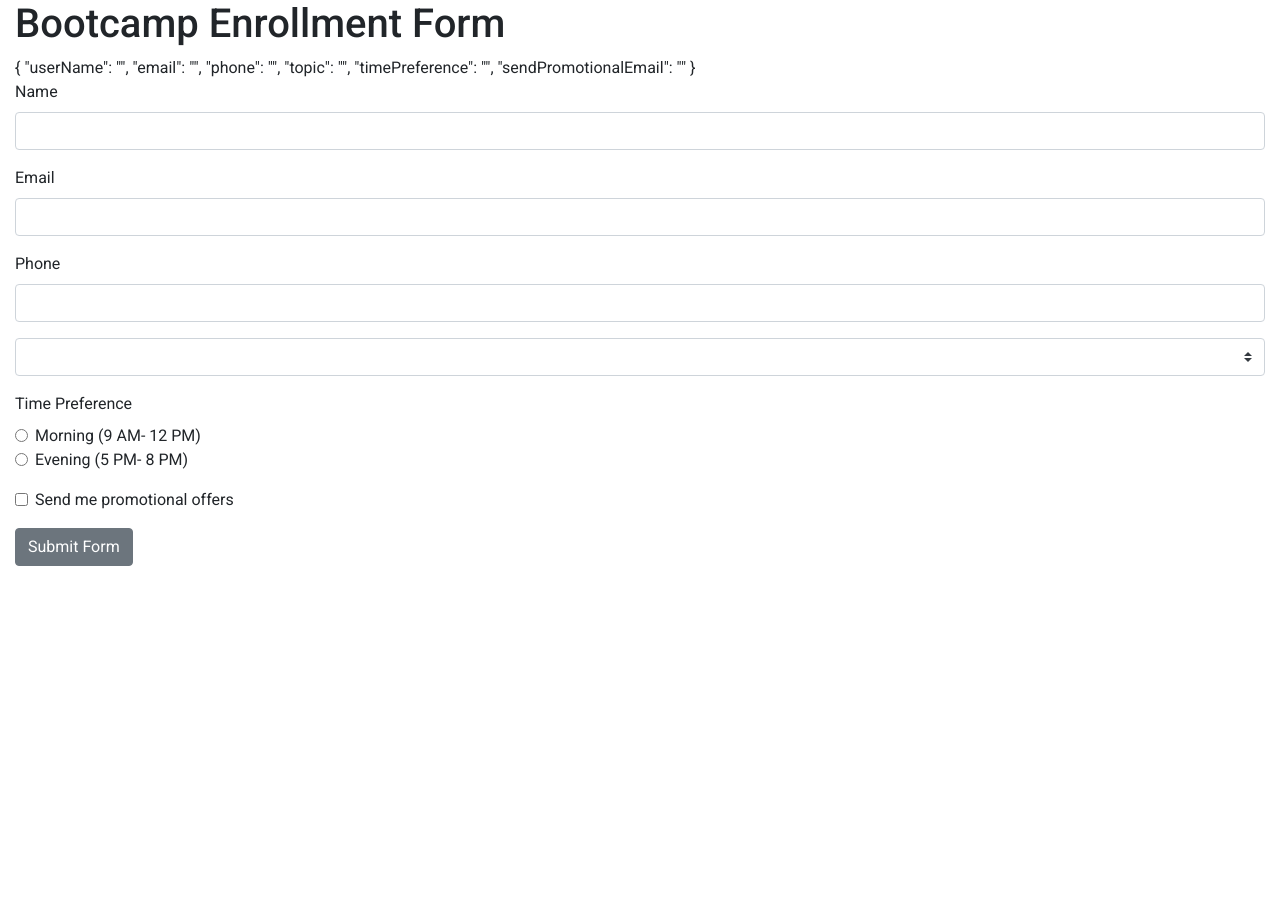
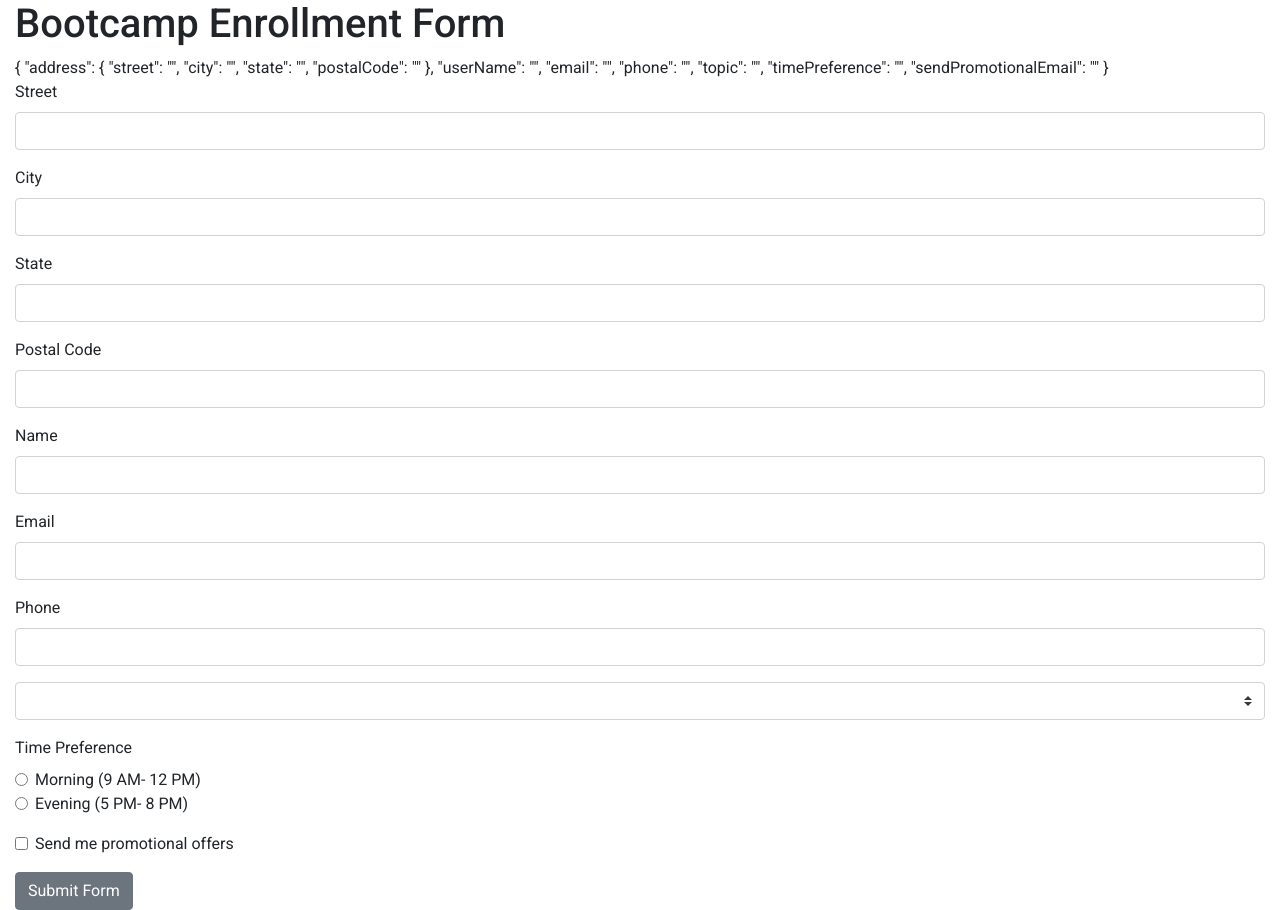
Before and after one commit to ozgursarikamis/angular-forms, an Angular app: page / in a window 1280 px wide. Before the commit the page ends 800 px from the top, so only its background shows below. Built offline with nearby package versions, Linux system fonts and the light colour scheme.

Commit message:
ngModelGroup implemented

```diff
--- a/src/app/app.component.html
+++ b/src/app/app.component.html
@@ -1,8 +1,26 @@
 <div class="container-fluid">
   <h1>Bootcamp Enrollment Form</h1>
   <form #userForm="ngForm">
+    {{ userForm.value | json }}
 
-    {{ userForm.value | json }}
+    <div ngModelGroup="address">
+      <div class="form-group">
+        <label>Street</label>
+        <input type="text" name="street" ngModel class="form-control" />
+      </div>
+      <div class="form-group">
+        <label>City</label>
+        <input type="text" name="city" ngModel class="form-control" />
+      </div>
+      <div class="form-group">
+        <label>State</label>
+        <input type="text" name="state" ngModel class="form-control" />
+      </div>
+      <div class="form-group">
+        <label>Postal Code</label>
+        <input type="text" name="postalCode" ngModel class="form-control" />
+      </div>
+    </div>
 
     <div class="form-group">
       <label>Name</label>
@@ -11,7 +29,7 @@
 
     <div class="form-group">
       <label>Email</label>
-      <input name="email" type="email" class="form-control" ngModel/>
+      <input name="email" type="email" class="form-control" ngModel />
     </div>
 
     <div class="form-group">
@@ -29,19 +47,40 @@
     <div class="mb-3">
       <label>Time Preference</label>
       <div class="form-check">
-        <input ngModel type="radio" class="form-check-input"  name="timePreference" value="morning">
+        <input
+          ngModel
+          type="radio"
+          class="form-check-input"
+          name="timePreference"
+          value="morning"
+        />
         <label class="form-check-label">Morning (9 AM- 12 PM)</label>
       </div>
       <div class="form-check">
-          <input ngModel type="radio" class="form-check-input" name="timePreference" value="evening">
-          <label class="form-check-label">Evening (5 PM- 8 PM)</label>
+        <input
+          ngModel
+          type="radio"
+          class="form-check-input"
+          name="timePreference"
+          value="evening"
+        />
+        <label class="form-check-label">Evening (5 PM- 8 PM)</label>
       </div>
     </div>
 
     <div class="form-check mb-3">
-      <input name="sendPromotionalEmail" ngModel type="checkbox" class="form-check-input">
+      <input
+        name="sendPromotionalEmail"
+        ngModel
+        type="checkbox"
+        class="form-check-input"
+      />
       <label class="form-check-label">Send me promotional offers</label>
     </div>
+    <!--
+    <div class="mb-3">
+      <input name="profilePicture" ngModel type="file" class="form-file-input">
+    </div> -->
 
     <button class="btn btn-secondary" type="submit">Submit Form</button>
   </form>
```
